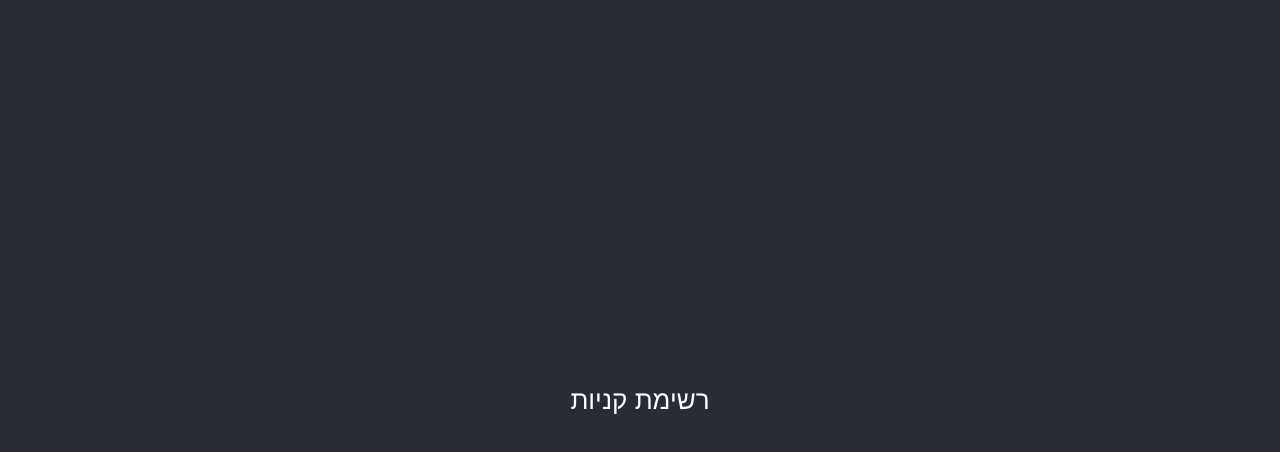
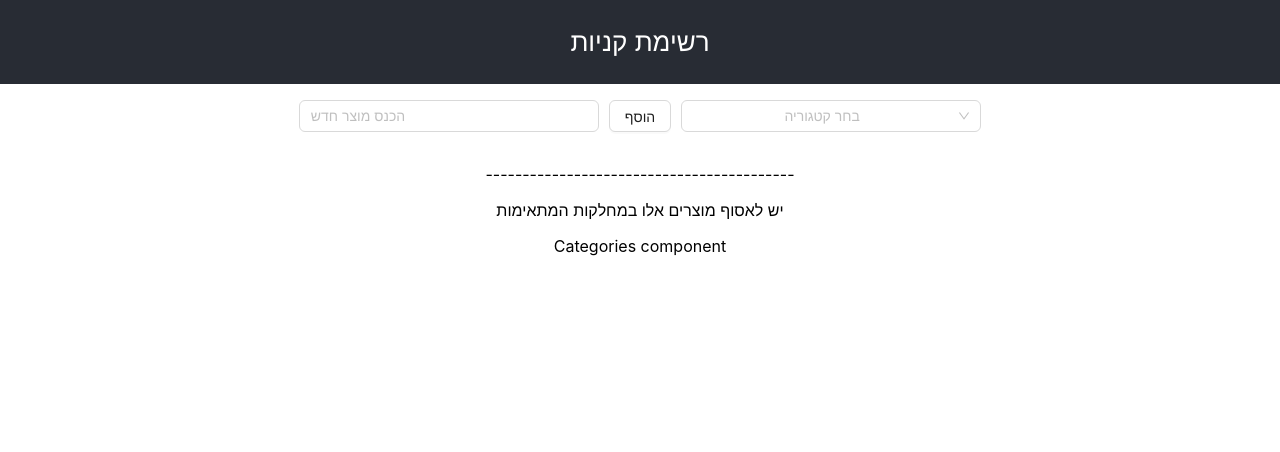
Before and after one commit to Malka6/shopping-list, a React (Create React App) app in the folder shopping-list-client/: page / in a window 1280 px wide. Shown: the top 452 px of the page. Built offline with nearby package versions, Linux system fonts and the light colour scheme.

Commit message:
Add basic components.

```diff
--- a/shopping-list-client/package.json
+++ b/shopping-list-client/package.json
@@ -6,6 +6,7 @@
     "@testing-library/jest-dom": "^5.17.0",
     "@testing-library/react": "^13.4.0",
     "@testing-library/user-event": "^13.5.0",
+    "antd": "^5.19.3",
     "react": "^18.3.1",
     "react-dom": "^18.3.1",
     "react-scripts": "5.0.1",
--- a/shopping-list-client/src/App.css
+++ b/shopping-list-client/src/App.css
@@ -2,20 +2,8 @@
   text-align: center;
 }
 
-.App-logo {
-  height: 40vmin;
-  pointer-events: none;
-}
-
-@media (prefers-reduced-motion: no-preference) {
-  .App-logo {
-    animation: App-logo-spin infinite 20s linear;
-  }
-}
-
 .App-header {
   background-color: #282c34;
-  min-height: 100vh;
   display: flex;
   flex-direction: column;
   align-items: center;
@@ -23,16 +11,3 @@
   font-size: calc(10px + 2vmin);
   color: white;
 }
-
-.App-link {
-  color: #61dafb;
-}
-
-@keyframes App-logo-spin {
-  from {
-    transform: rotate(0deg);
-  }
-  to {
-    transform: rotate(360deg);
-  }
-}
--- a/shopping-list-client/src/App.tsx
+++ b/shopping-list-client/src/App.tsx
@@ -1,5 +1,7 @@
 import React from 'react';
 import './App.css';
+import { ItemAdder } from './ItemAdder';
+import { Categories } from './Categories';
 
 function App() {
   return (
@@ -7,6 +9,10 @@ function App() {
       <header className="App-header">
         <p> רשימת קניות</p>
       </header>
+      <ItemAdder />
+      <p>------------------------------------------</p>
+      <p>יש לאסוף מוצרים אלו במחלקות המתאימות</p>
+      <Categories />
     </div>
   );
 }
--- /dev/null
+++ b/shopping-list-client/src/Categories.tsx
@@ -0,0 +1,5 @@
+import React from "react";
+
+export const Categories = () => {
+    return <div>Categories component</div>
+}
--- /dev/null
+++ b/shopping-list-client/src/ItemAdder.tsx
@@ -0,0 +1,41 @@
+import React, { useState } from 'react';
+import { Button, Input, Select } from 'antd';
+
+const { Option } = Select;
+
+export const ItemAdder: React.FC = () => {
+    const [inputValue, setInputValue] = useState<string>('');
+    const [selectedOption, setSelectedOption] = useState<string | undefined>(undefined);
+
+    const handleInputChange = (e: React.ChangeEvent<HTMLInputElement>) => {
+        setInputValue(e.target.value);
+    };
+
+    const handleSelectChange = (value: string) => {
+        setSelectedOption(value);
+    };
+
+    return (
+        <div style={{ display: 'flex', gap: '10px', padding: '1rem', justifyContent: 'center' }}>
+            <Input
+                value={inputValue}
+                onChange={handleInputChange}
+                placeholder="הכנס מוצר חדש"
+                style={{ width: '300px' }}
+            />
+            <Button>הוסף</Button>
+            <Select
+                value={selectedOption}
+                onChange={handleSelectChange}
+                placeholder="בחר קטגוריה"
+                style={{ width: '300px' }}
+            >
+                <Option value="Option 1">Option 1</Option>
+                <Option value="Option 2">Option 2</Option>
+                <Option value="Option 3">Option 3</Option>
+                <Option value="Option 4">Option 4</Option>
+                <Option value="Option 5">Option 5</Option>
+            </Select>
+        </div>
+    );
+};
--- a/shopping-list-client/tsconfig.json
+++ b/shopping-list-client/tsconfig.json
@@ -10,7 +10,8 @@
         "outDir": "./dist"
     },
     "include": [
-        "src/**/*"
+        "src/**/*",
+        "src/ItemAdder.tsx"
     ],
     "exclude": [
         "node_modules"
```
Also changed, not shown: 2 other files (tests, documents, lock files or other folders).
